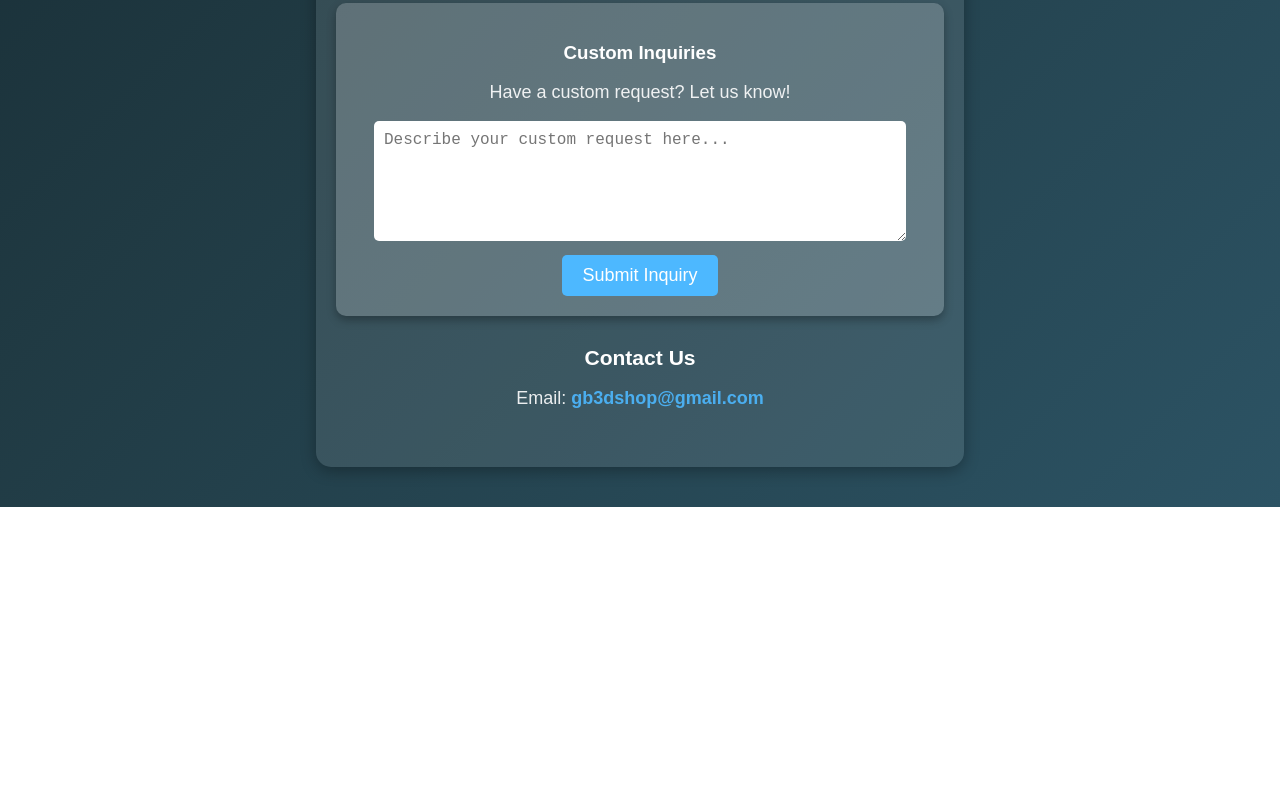
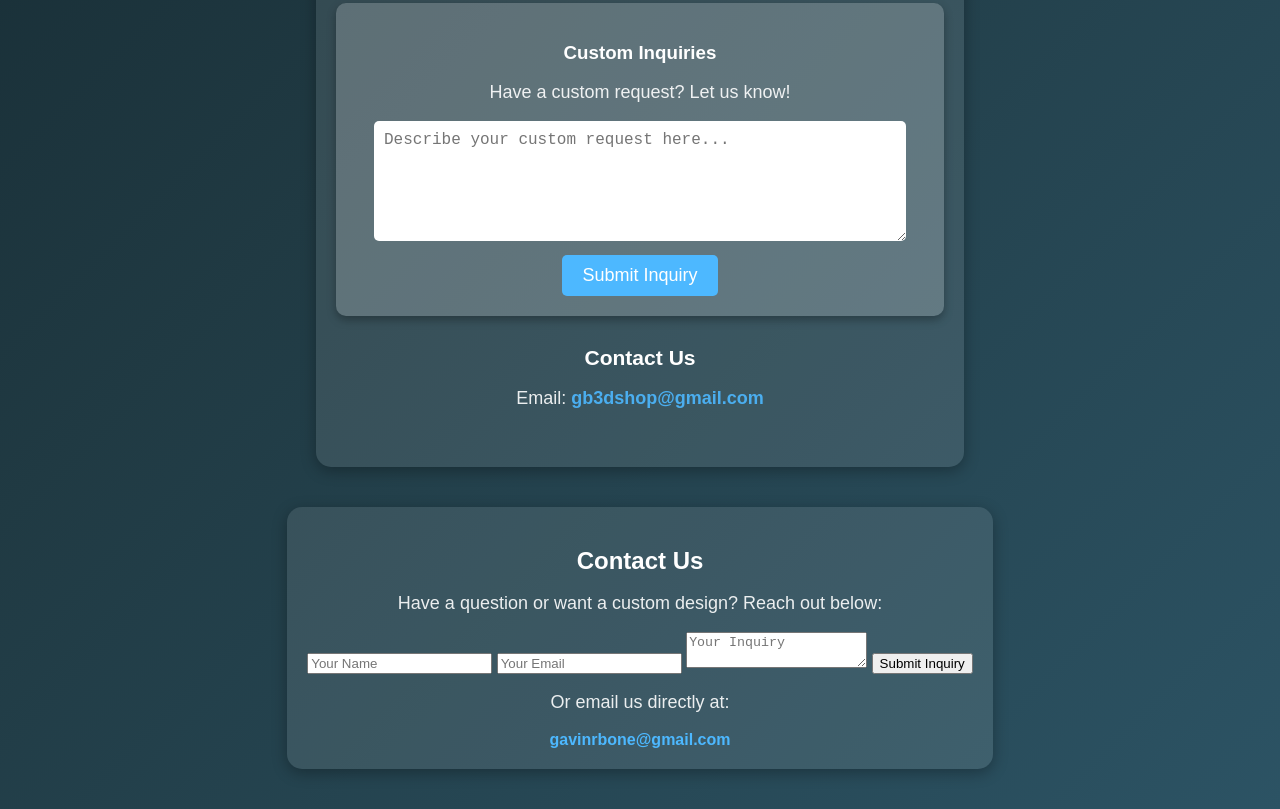
Before and after one commit to RaspberryPiiii/GB3D, a plain HTML site: page index.html in a window 1280 px wide. Shown: the part 1051-1860 px from the top of the page. Before the commit the page ends 1558 px from the top, so only its background shows below. Drawn offline with Linux system fonts and the light colour scheme.

Commit message:
Update index.html

```diff
--- a/index.html
+++ b/index.html
@@ -237,5 +237,40 @@
         }
     </script>
 
+    <!-- Contact Form Section -->
+<div class="container">
+    <h2>Contact Us</h2>
+    <p>Have a question or want a custom design? Reach out below:</p>
+
+    <div class="contact-box">
+        <form onsubmit="sendEmail(event)">
+            <input type="text" id="name" placeholder="Your Name" required>
+            <input type="email" id="email" placeholder="Your Email" required>
+            <textarea id="message" placeholder="Your Inquiry" required></textarea>
+            <button type="submit">Submit Inquiry</button>
+        </form>
+
+        <p>Or email us directly at:</p>
+        <a href="mailto:gavinrbone@gmail.com" class="email-link">gavinrbone@gmail.com</a>
+    </div>
+</div>
+
+<script>
+    function sendEmail(event) {
+        event.preventDefault(); // Prevent default form submission
+
+        // Get form values
+        var name = document.getElementById('name').value;
+        var email = document.getElementById('email').value;
+        var message = document.getElementById('message').value;
+
+        // Create mailto link with subject and body pre-filled
+        var mailtoLink = `mailto:gavinrbone@gmail.com?subject=Custom Inquiry from ${encodeURIComponent(name)}&body=Name: ${encodeURIComponent(name)}%0AEmail: ${encodeURIComponent(email)}%0AInquiry: ${encodeURIComponent(message)}`;
+
+        // Open mail client
+        window.location.href = mailtoLink;
+    }
+</script>
+
 </body>
 </html>
```
